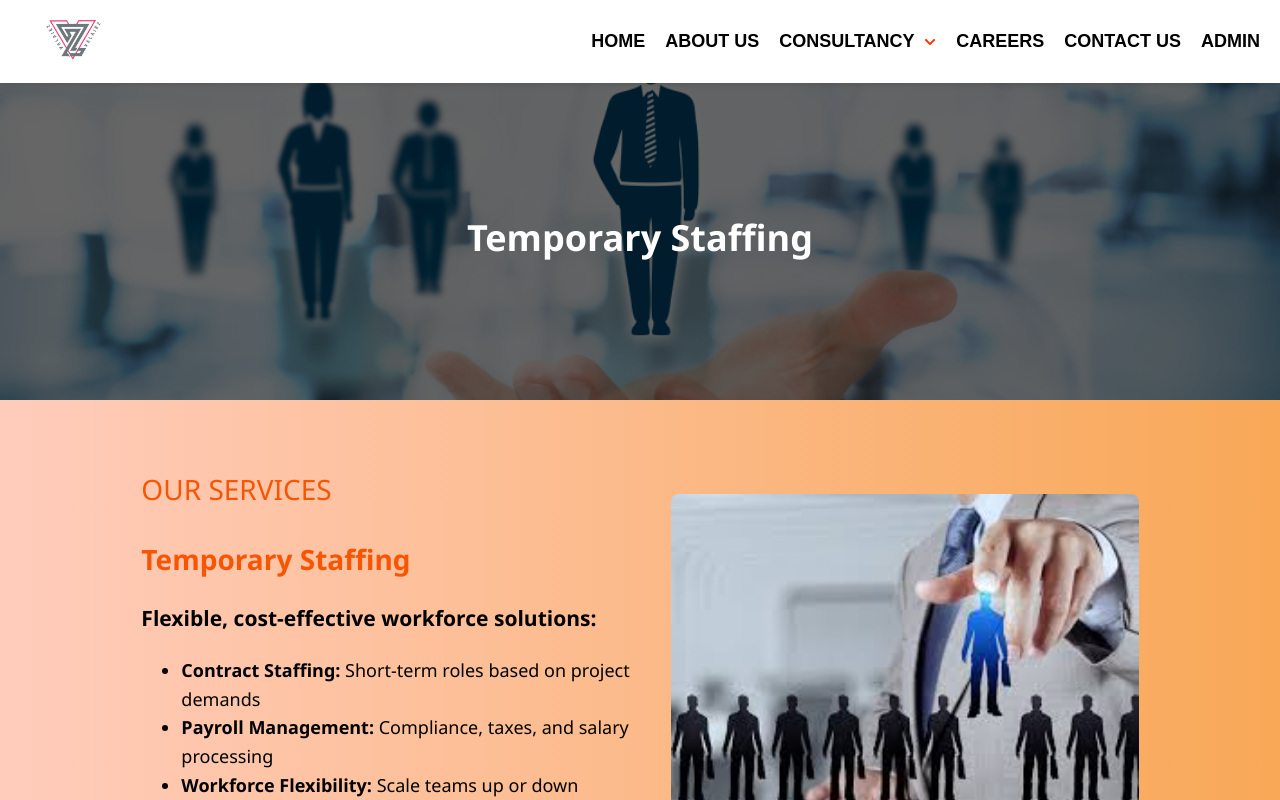
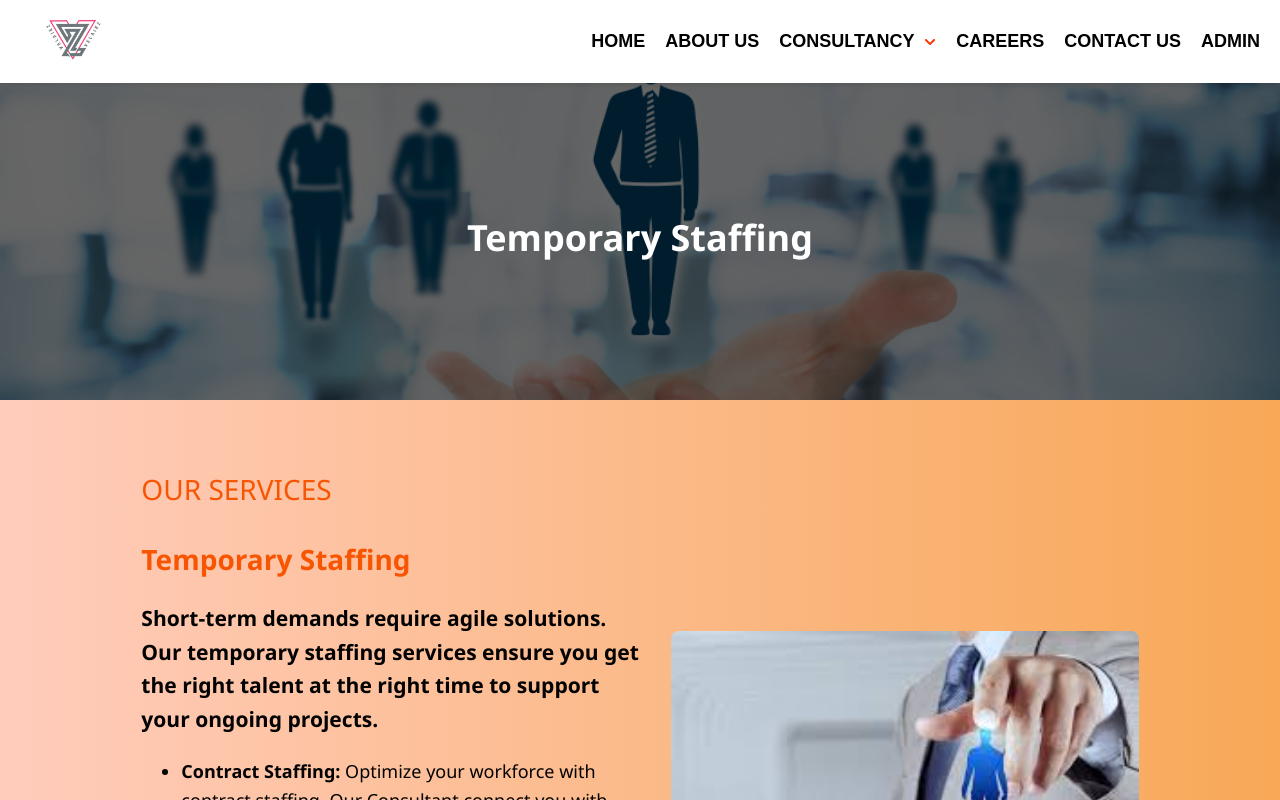
Before and after one commit to shabrin-begum-15/velaiez, a React (Vite) app: page /staffing in a window 1280 px wide. Built offline with nearby package versions, Linux system fonts and the light colour scheme.

Commit message:
Update Staffing.jsx

```diff
--- a/src/consultancy/Staffing.jsx
+++ b/src/consultancy/Staffing.jsx
@@ -20,12 +20,12 @@ const Staffing = () => {
           <p className="service-label">OUR SERVICES</p>
           <h2>Temporary Staffing</h2>
           <div className="temp-description">
-            <h3>Flexible, cost-effective workforce solutions:</h3>
+            <h3>Short-term demands require agile solutions. Our temporary staffing services ensure you get the right talent at the right time to support your ongoing projects.</h3>
             <ul>
-              <li><strong>Contract Staffing:</strong> Short-term roles based on project demands</li>
-              <li><strong>Payroll Management:</strong> Compliance, taxes, and salary processing</li>
-              <li><strong>Workforce Flexibility:</strong> Scale teams up or down efficiently</li>
-              <li><strong>Quick Deployment:</strong> Fast turnaround for immediate needs</li>
+              <li><strong>Contract Staffing:</strong> Optimize your workforce with contract staffing. Our Consultant connect you with talented professionals who bring expertise and agility to temporary or specialized roles.</li>
+              <li><strong>Payroll Management:</strong> Streamline your payroll operations with our expert solutions. From salary calculations to statutory deductions, we ensure precision and reliability.</li>
+              <li><strong>Workforce Flexibility:</strong>Optimize productivity with dynamic workforce strategies. We ensure you have the right talent in place, exactly when you need them.</li>
+              <li><strong>Quick Deployment:</strong> Speed up hiring with our quick deployment services. We connect you with skilled professionals ready to contribute from day one.</li>
             </ul>
           </div>
         </div>
```
